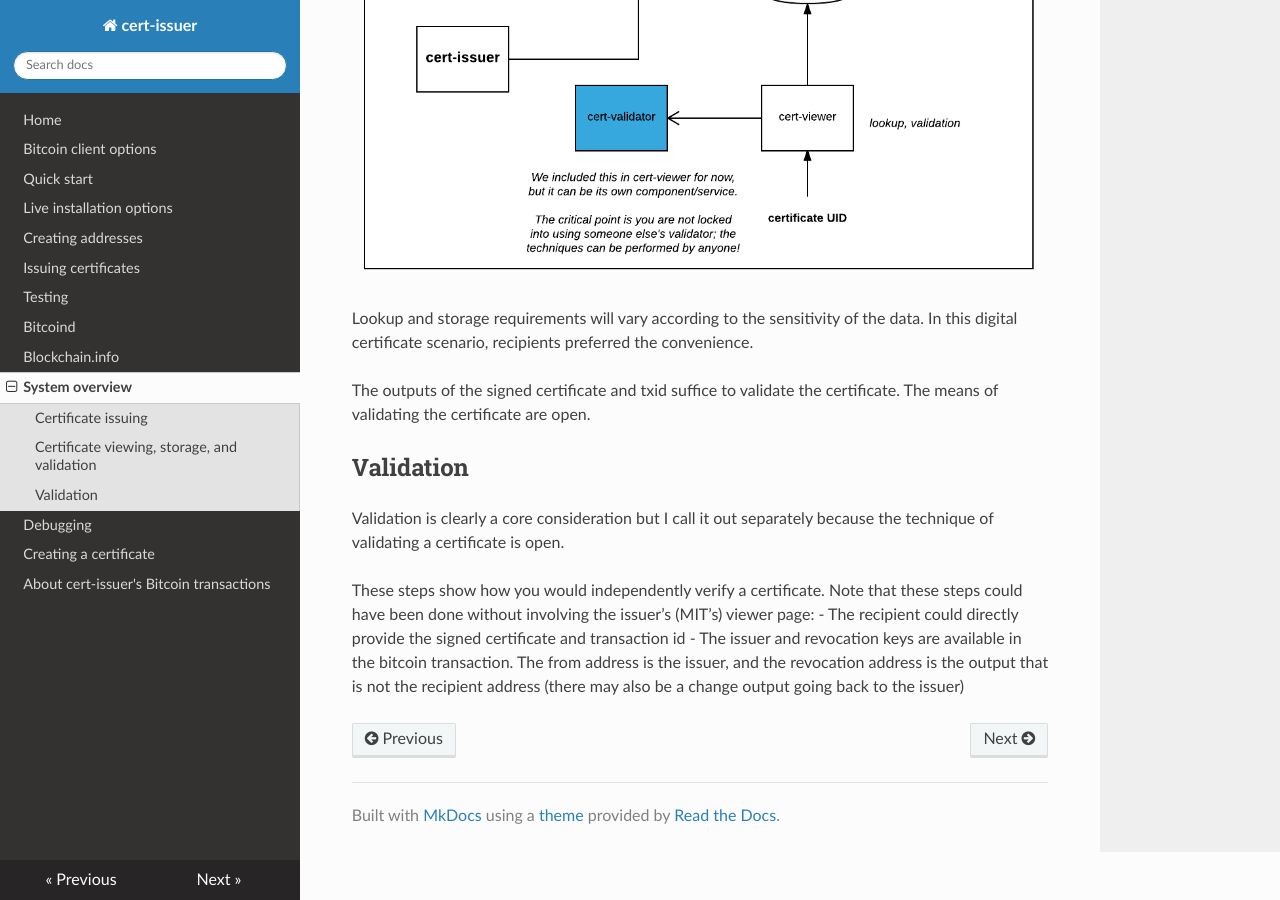
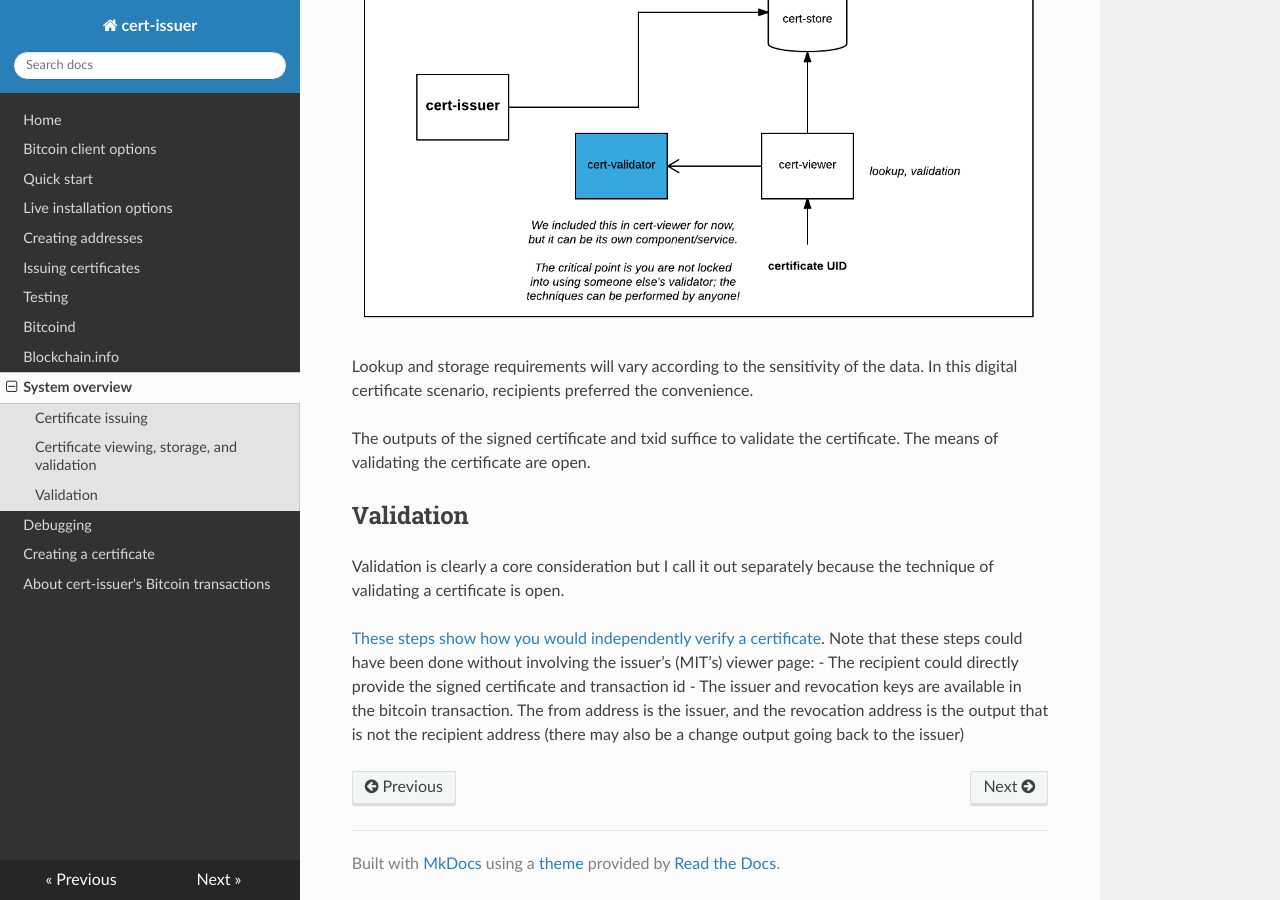
Before and after one commit to blockchain-certificates/cert-issuer, an MkDocs documentation site: the page built from docs/system_overview.md, in a window 1280 px wide and 900 px high, scrolled down 1409 px. Built offline with MkDocs 1.6.1, drawn with Linux system fonts in a browser that asks for light colours; nearby versions of some CDN libraries; old or Windows-style settings are respelled for this version of MkDocs; part of the change alters nothing that is shown; some of the changed text lies outside the part shown.

```diff
--- a/docs/system_overview.md
+++ b/docs/system_overview.md
@@ -9,6 +9,7 @@ is using the Bitcoin blockchain.
 
 
 In the current implementation, these 2 tasks are performed by the certificate issuer:
+
 1.	Open badge signature
 2.	Issue on blockchain
 
@@ -16,7 +17,7 @@ In the current implementation, these 2 tasks are performed by the certificate is
 Because the open badge signature is independent from issuing the certificate as a transaction on the blockchain, this
 will likely be pulled out as a separate component in the future.
 
-The input is an unsigned certificate; its schema is described here.
+The input is an unsigned certificate; [see the schema description](http://cert-schema.readthedocs.io/en/latest/).
 
 In our implementation, the signing step signs the recipient UID field in the unsigned certificate, and places the
 signature in the signature section of the certificate. The signed certificate is retained as output, since the hash of
@@ -44,14 +45,12 @@ Lookup and storage requirements will vary according to the sensitivity of the da
 The outputs of the signed certificate and txid suffice to validate the certificate. The means of validating the
 certificate are open.
 
-
-
 Validation
 ----------
 Validation is clearly a core consideration but I call it out separately because the technique of validating a
 certificate is open.
 
-These steps show how you would independently verify a certificate. Note that these steps could have been done without
+[These steps show how you would independently verify a certificate](http://cert-viewer.readthedocs.io/en/latest/verify/). Note that these steps could have been done without
 involving the issuer’s (MIT’s) viewer page:
 - The recipient could directly provide the signed certificate and transaction id
 - The issuer and revocation keys are available in the bitcoin transaction. The from address is the issuer, and the
```
